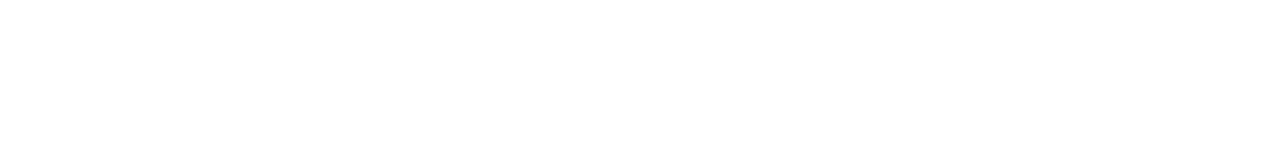
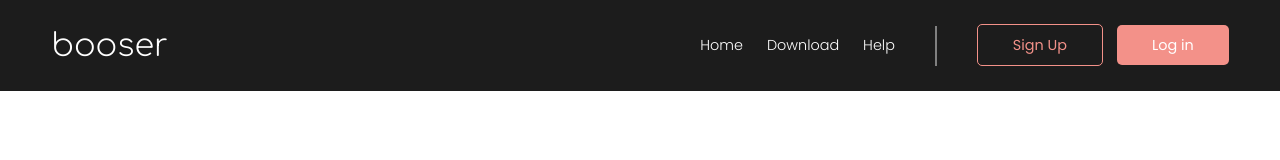
Before and after one commit to yepes1201/booser, a plain HTML site: page index.html in a window 1280 px wide. Drawn offline with Linux system fonts and the light colour scheme.

Commit message:
Finish header.

```diff
--- a/css/styles.css
+++ b/css/styles.css
@@ -0,0 +1,111 @@
+/* Variables */
+:root{
+    --redish-color: #f39189;
+    --dark-color: #1c1c1c;
+    --brand-font: 'Comfortaa', sans-serif;
+    --title-font: 'Poppins', sans-serif;
+    --info-font: 'Roboto', sans-serif;
+    --hover-tag: rgb(214,214,214);
+    --hover-btn: #e46f64;
+}
+/* Pre-styles */
+*{
+    margin: 0;
+    box-sizing: border-box;
+}
+
+h1{
+    font-family: var(--brand-font);
+    font-weight: 300;
+    color: white;
+}
+
+h2{
+    font-family: var(--title-font);
+    font-weight: 800;
+}
+
+p{
+    font-family: var(--info-font);
+    font-weight: 400;
+}
+
+a{
+    text-decoration: none;
+    list-style: none;
+    color: white;
+}
+
+/* Reusable classes */
+.container{
+    padding: 2% 4%;
+}
+
+.btn{
+    background-color: var(--redish-color);
+    padding: 10px 35px;
+    border-radius: 5px;
+}
+
+.unfilled-btn{
+    border: 1px solid var(--redish-color);
+    color: var(--redish-color);
+    background-color: transparent;
+    margin-right: 10px;
+}
+
+/* Header */
+header{
+    width: 100%;
+    background-color: #1c1c1c;
+    display: flex;
+    justify-content: space-between;
+    align-items: center;
+}
+header hr{
+    margin: 0 40px;
+    height: 40px;
+    border: 1px solid grey;
+}
+header div.title h1{
+    transition: all .2s ease;
+}
+header div.title h1:hover{
+    transform: scale(1.05);
+    transition: all .2s ease;
+}
+
+.elements{
+    display: flex;
+    align-items: center;
+}
+
+.elements nav a{
+    font-size: 0.9rem;
+    font-family: var(--title-font);
+    font-weight: 300;
+    margin-left: 20px;
+    transition: all .2s ease;
+}
+
+.elements nav a:hover{
+    color: var(--hover-tag);
+    transition: all .2s ease;
+}
+
+.elements div.buttons a{
+    font-family: var(--title-font);
+    font-size: 0.9rem;
+    transition: all 0.2s ease;
+}
+
+.elements div.buttons a:hover{
+    background-color: var(--hover-btn);
+}
+
+.elements div.buttons a.unfilled-btn:hover{
+    border: 1px solid var(--hover-btn);
+    background-color: var(--hover-btn);
+    color: white;
+    transition: all 0.2s ease;
+}
--- a/index.html
+++ b/index.html
@@ -1,5 +1,6 @@
 <!DOCTYPE html>
 <html lang="en">
+
 <head>
     <meta charset="UTF-8">
     <meta http-equiv="X-UA-Compatible" content="IE=edge">
@@ -10,9 +11,39 @@
     <link rel="stylesheet" href="css/styles.css">
 
     <!-- Icons -->
-    <link rel="stylesheet" href="https://pro.fontawesome.com/releases/v5.10.0/css/all.css" integrity="sha384-AYmEC3Yw5cVb3ZcuHtOA93w35dYTsvhLPVnYs9eStHfGJvOvKxVfELGroGkvsg+p" crossorigin="anonymous"/>
+    <link rel="stylesheet" href="https://pro.fontawesome.com/releases/v5.10.0/css/all.css"
+        integrity="sha384-AYmEC3Yw5cVb3ZcuHtOA93w35dYTsvhLPVnYs9eStHfGJvOvKxVfELGroGkvsg+p" crossorigin="anonymous" />
+
+    <!-- Fonts -->
+    <link rel="preconnect" href="https://fonts.gstatic.com">
+    <link
+        href="https://fonts.googleapis.com/css2?family=Comfortaa:wght@300;500;700&family=Poppins:wght@100;200;300;400;500;600;700;800;900&family=Roboto:wght@100;300;400;500;700;900&display=swap"
+        rel="stylesheet">
 </head>
+
 <body>
+    <header class="container">
+        <div class="title">
+            <a href="#">
+                <h1>booser</h1>
+            </a>
+        </div>
+        <div class="elements">
+            <nav>
+                <a href="#">Home</a>
+                <a href="#">Download</a>
+                <a href="#">Help</a>
+            </nav>
+            <hr>
+            <div class="buttons">
+                <a class="btn unfilled-btn" href="#">Sign Up</a>
+                <a class="btn" href="#">Log in</a>
+            </div>
+        </div>
+    </header>
+
+    <!-- Showcase Section -->
 
 </body>
+
 </html>
```
